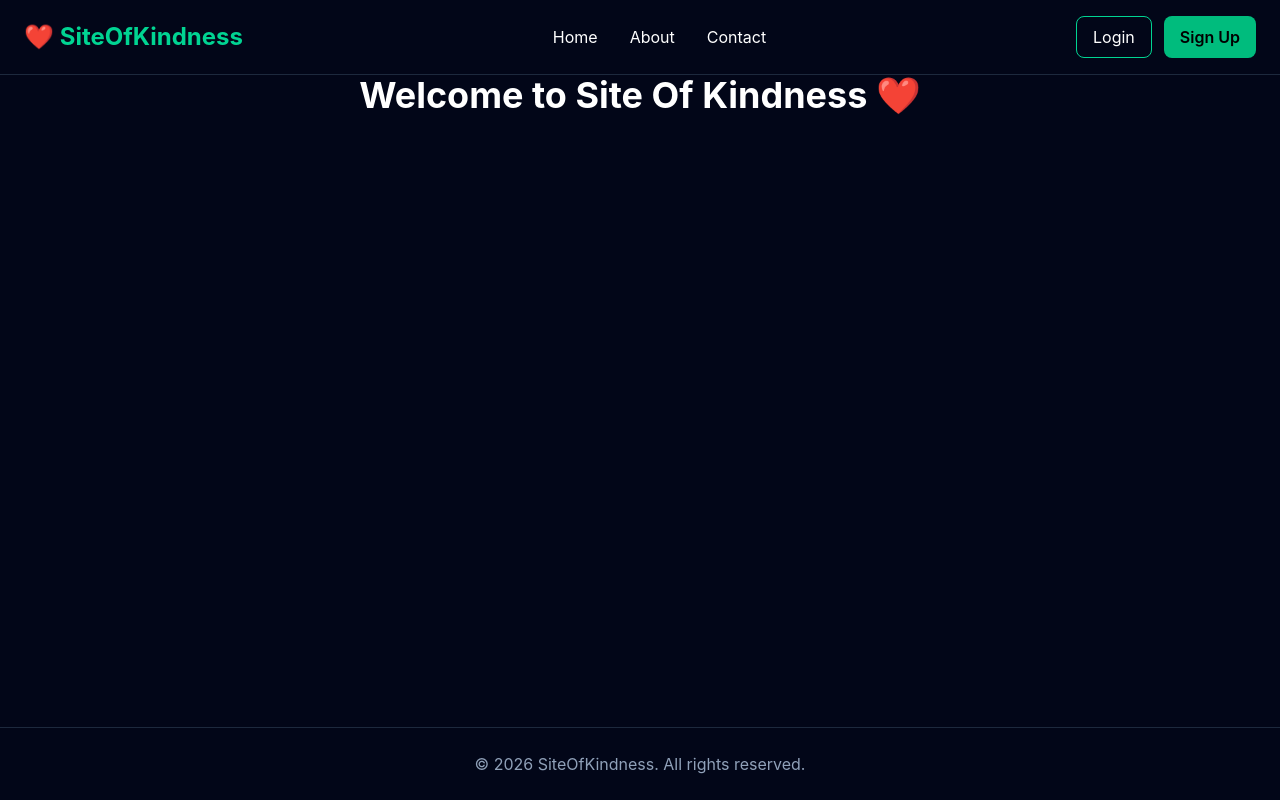
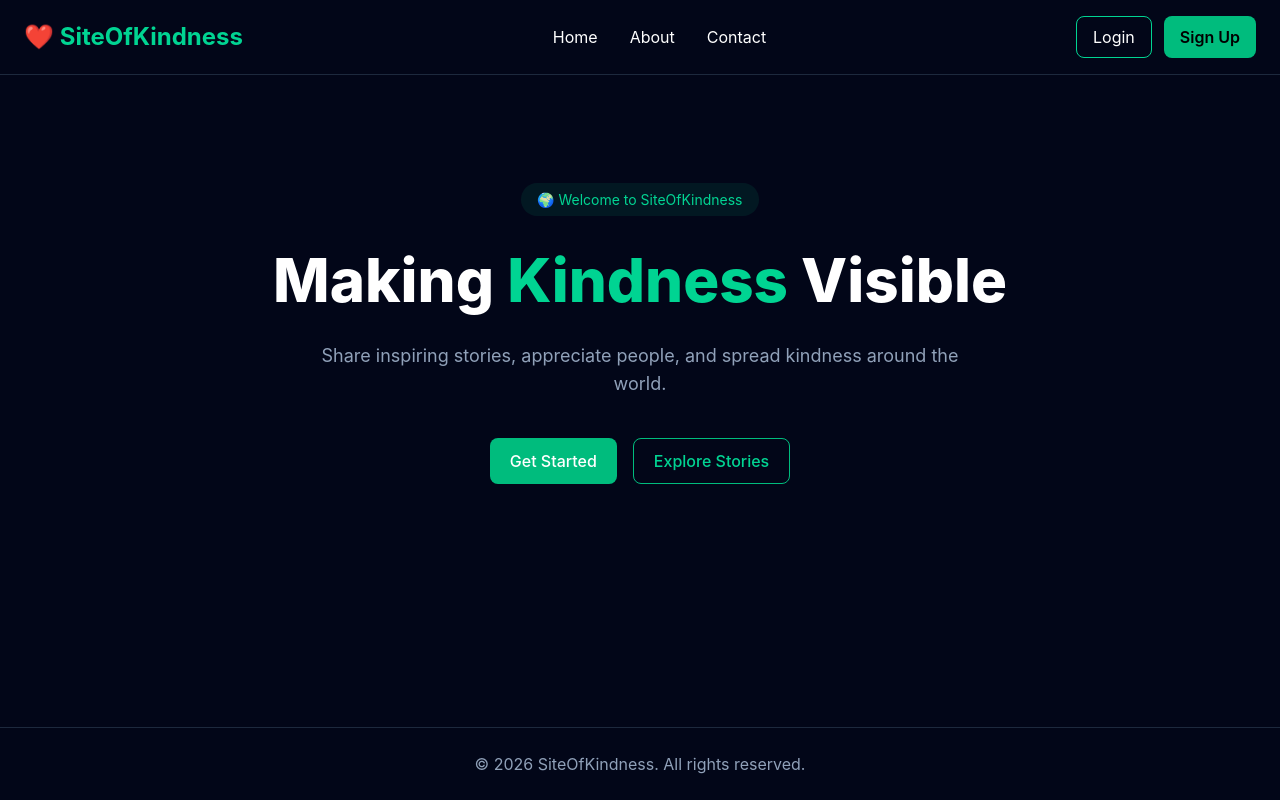
Before and after one commit to surajdeveloperofficial/SiteOfKindness, a React (Vite) app in the folder client/: page / in a window 1280 px wide. Built offline with nearby package versions, Linux system fonts and the light colour scheme.

Commit message:
Add hero section to homepage

```diff
--- /dev/null
+++ b/client/src/components/home/Hero.jsx
@@ -0,0 +1,39 @@
+import Container from "../common/Container";
+import Button from "../common/Button";
+
+function Hero() {
+  return (
+    <section className="py-28">
+      <Container>
+        <div className="mx-auto max-w-4xl text-center">
+
+          <span className="rounded-full bg-emerald-500/10 px-4 py-2 text-sm text-emerald-400">
+            🌍 Welcome to SiteOfKindness
+          </span>
+
+          <h1 className="mt-8 text-6xl font-extrabold leading-tight">
+            Making
+            <span className="text-emerald-400"> Kindness </span>
+            Visible
+          </h1>
+
+          <p className="mx-auto mt-6 max-w-2xl text-lg text-slate-400">
+            Share inspiring stories, appreciate people,
+            and spread kindness around the world.
+          </p>
+
+          <div className="mt-10 flex justify-center gap-4">
+            <Button>Get Started</Button>
+
+            <Button variant="secondary">
+              Explore Stories
+            </Button>
+          </div>
+
+        </div>
+      </Container>
+    </section>
+  );
+}
+
+export default Hero;
--- a/client/src/pages/Home/Home.jsx
+++ b/client/src/pages/Home/Home.jsx
@@ -1,8 +1,10 @@
+import Hero from "../../components/home/Hero";
+
 function Home() {
   return (
-    <div className="text-center text-4xl font-bold">
-      Welcome to Site Of Kindness ❤️
-    </div>
+    <>
+      <Hero />
+    </>
   );
 }
 
```
